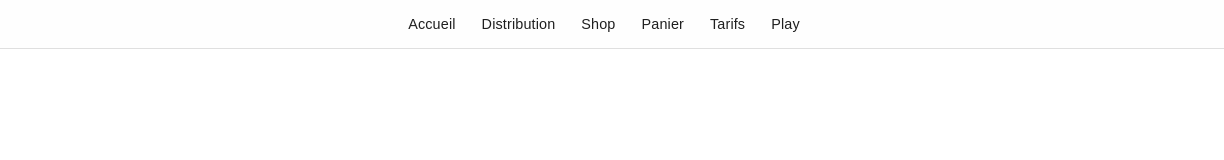
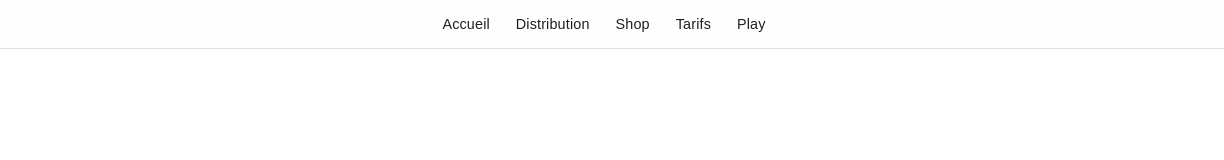
Before and after one commit to Momo-music02/MorgannMusicCP_, a plain HTML site: page navbar.html in a window 1280 px wide. Shown: the full height of the page, 56-1280 px from the left. Drawn offline with Linux system fonts and the light colour scheme.

Commit message:
Navbar HTML: remove global cart link

```diff
--- a/navbar.html
+++ b/navbar.html
@@ -11,7 +11,6 @@
             <li><a href="/index.html">Accueil</a></li>
             <li><a href="/distribution.html">Distribution</a></li>
           <li><a href="/shop/index.html">Shop</a></li>
-          <li><a href="/shop/cart.html">Panier</a></li>
             <li><a href="/pricing.html">Tarifs</a></li>
             <li><a href="/MMCP%20Play/index.html">Play</a></li>
         </ul>
```
